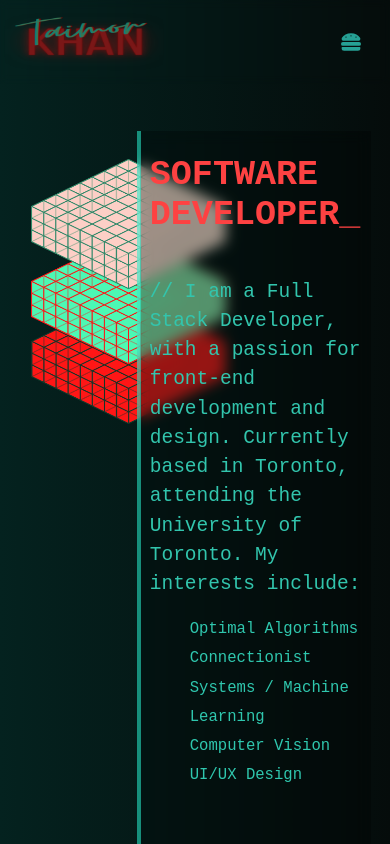
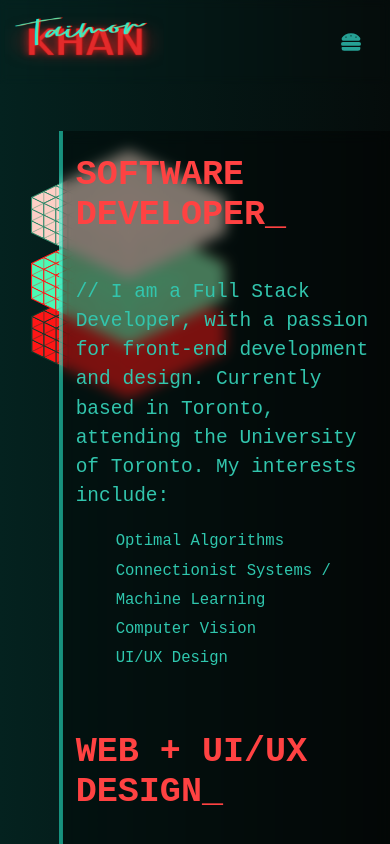
Before and after one commit to khaimkhani/khaimkhan.github.io, a Next.js app: page / in a window 390 px wide. Shown: the top 844 px of the page. Built offline with nearby package versions, Linux system fonts and the light colour scheme.

Commit message:
mobile display settings

```diff
--- a/pages/contact.js
+++ b/pages/contact.js
@@ -96,7 +96,7 @@ const Contact = () => {
                         <a href='https://www.linkedin.com/in/muhammad-taimor-khan-8b938b1b8/' target='_blank' rel='noopener noreferrer'>
                         <AiFillLinkedin size={25} />
                         </a>
-                        <AiOutlineMail size={25} data-tip data-for='mail' onClick={() => copyMessage('anjasinski07@gmail.com')}/>
+                        <AiOutlineMail size={25} data-tip data-for='mail' onClick={() => copyMessage('mtaimorkhan@gmail.com')}/>
                         <ReactTooltip id='mail' effect='solid' place='top'>
                             {
                                 copied ?
--- a/styles/Home.module.scss
+++ b/styles/Home.module.scss
@@ -87,7 +87,7 @@
     width: 100%;
     height: fit-content;
     font-family: monospace;
-    padding: 0 0 0 4%;
+    padding: 0 4% 0 4%;
     border-left: 1px solid rgba(42, 252, 217, 0.527);
     transition: 400ms border-left, 400ms background-color;
     // background-color: rgba(13, 29, 27, 0.637);
@@ -221,4 +221,16 @@
         }
       }
   }
+
+  .homeContainer {
+    margin-left: 15%;
+    width: 85%;
+    .firstInfo {
+      background-color: rgba(0, 0, 0, 0.397);
+
+      &:hover {
+        background-color: rgba(0, 0, 0, 0.514);
+      }
+    }
+  }
 }
```
